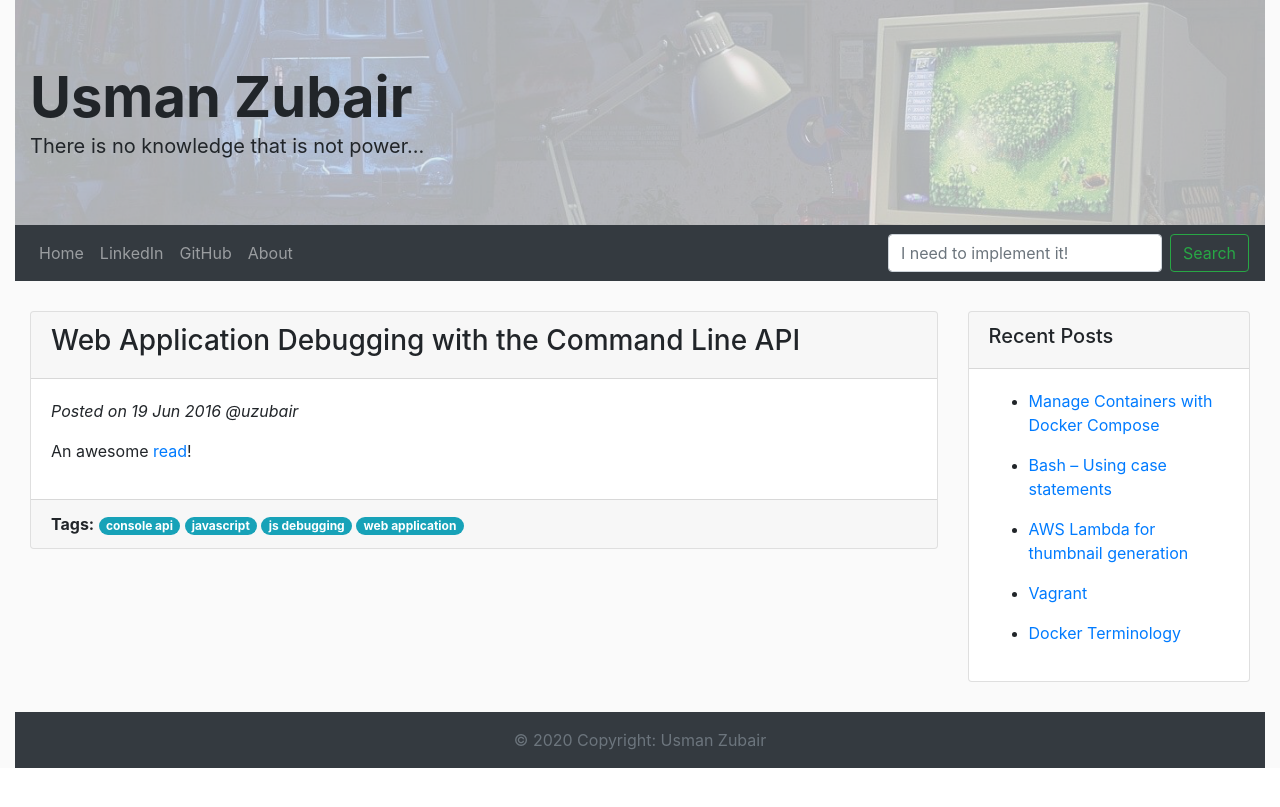
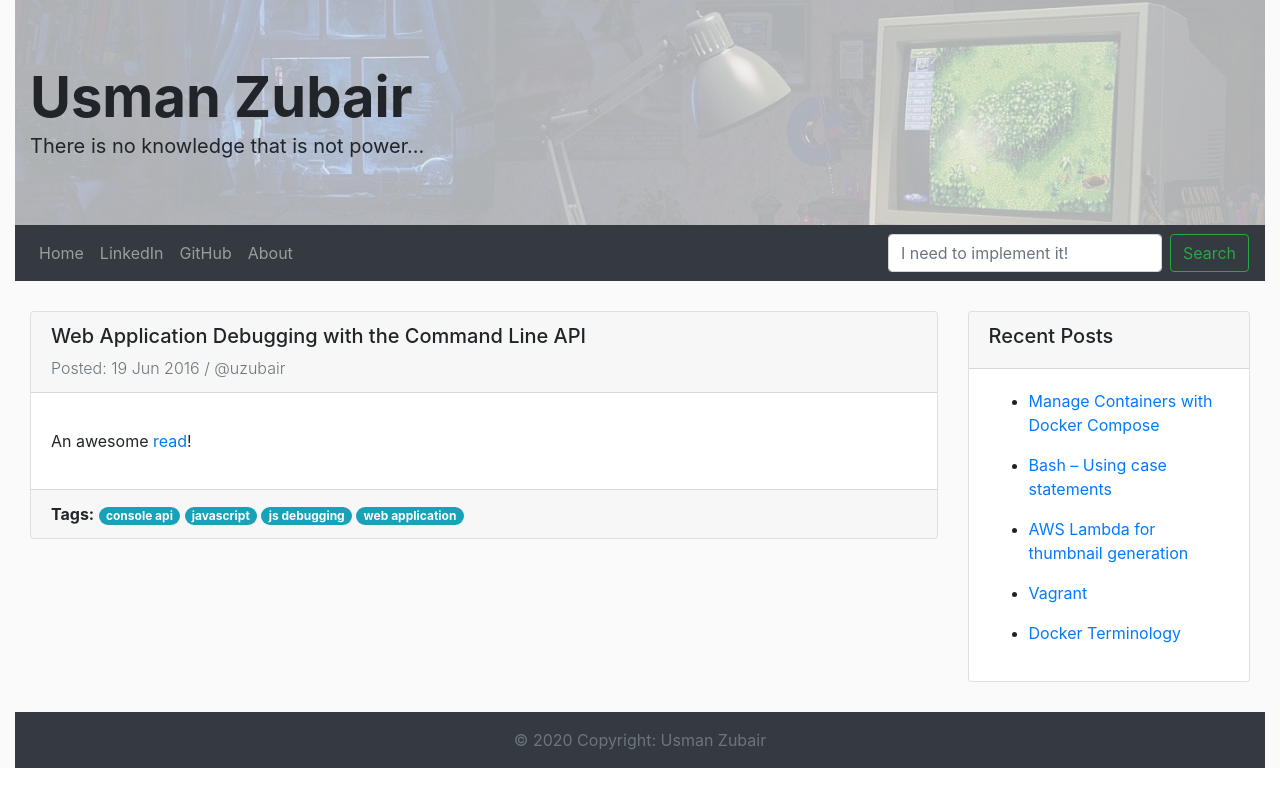
Before and after one commit to uzubair/uzubair.github.io, a Jekyll site: the page built from _posts/2016-06-19-webapp-debugging.md, in a window 1280 px wide. Shown: the top 807 px of the page. Built offline with Jekyll 4.4.1, drawn with Linux system fonts in a browser that asks for light colours.

Commit message:
Fix the blog posted section format

```diff
--- a/_layouts/post.html
+++ b/_layouts/post.html
@@ -4,12 +4,11 @@ layout: default
 
 <div class="card">
     <div class="card-header">
-        <h3>{{ page.title }}</h3>
+        <h5>{{ page.title }}</h5>
+        <span class="font-weight-light text-muted">Posted: {{ page.date | date_to_string }} / @{{ page.author }}</span>
     </div>
     <div class="card-body">
-        <p><i>Posted on {{ page.date | date_to_string }} @{{ page.author }}</i></p>
         <p class="card-text">{{ content }}</p>
-        </p>
     </div>
     <div class="card-footer">
         <span class="font-weight-bold">Tags:</span>
```
